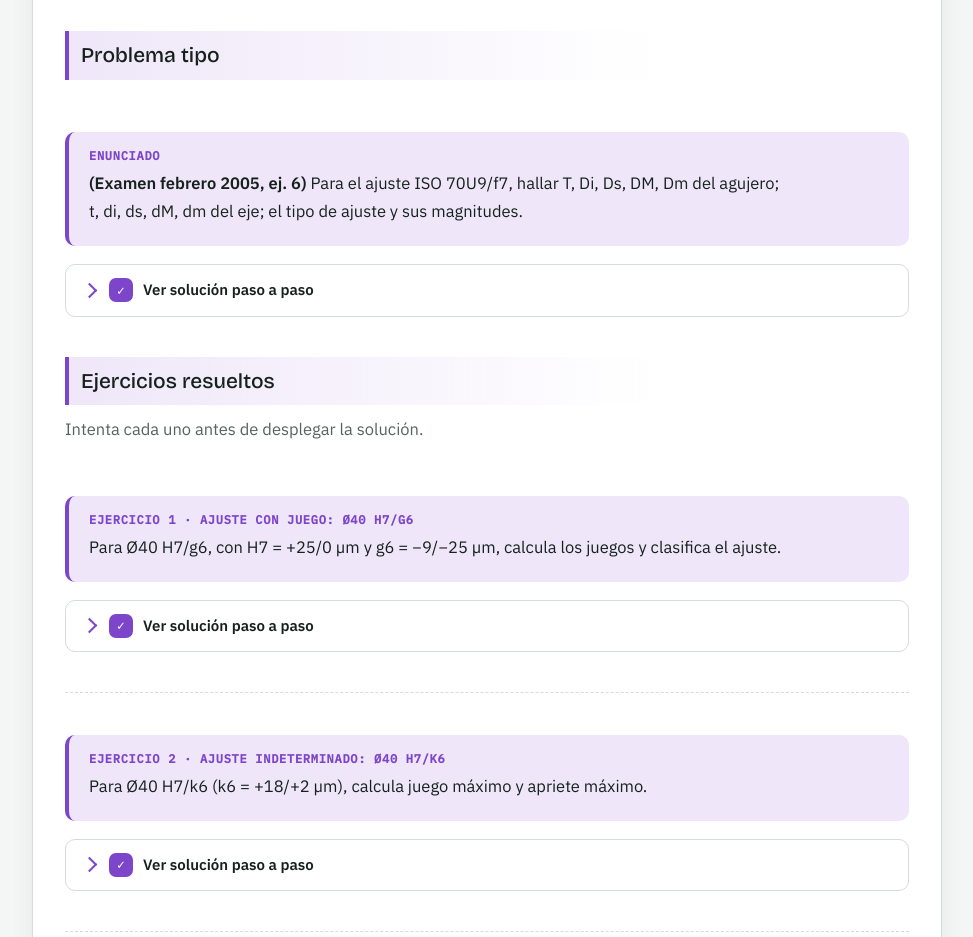
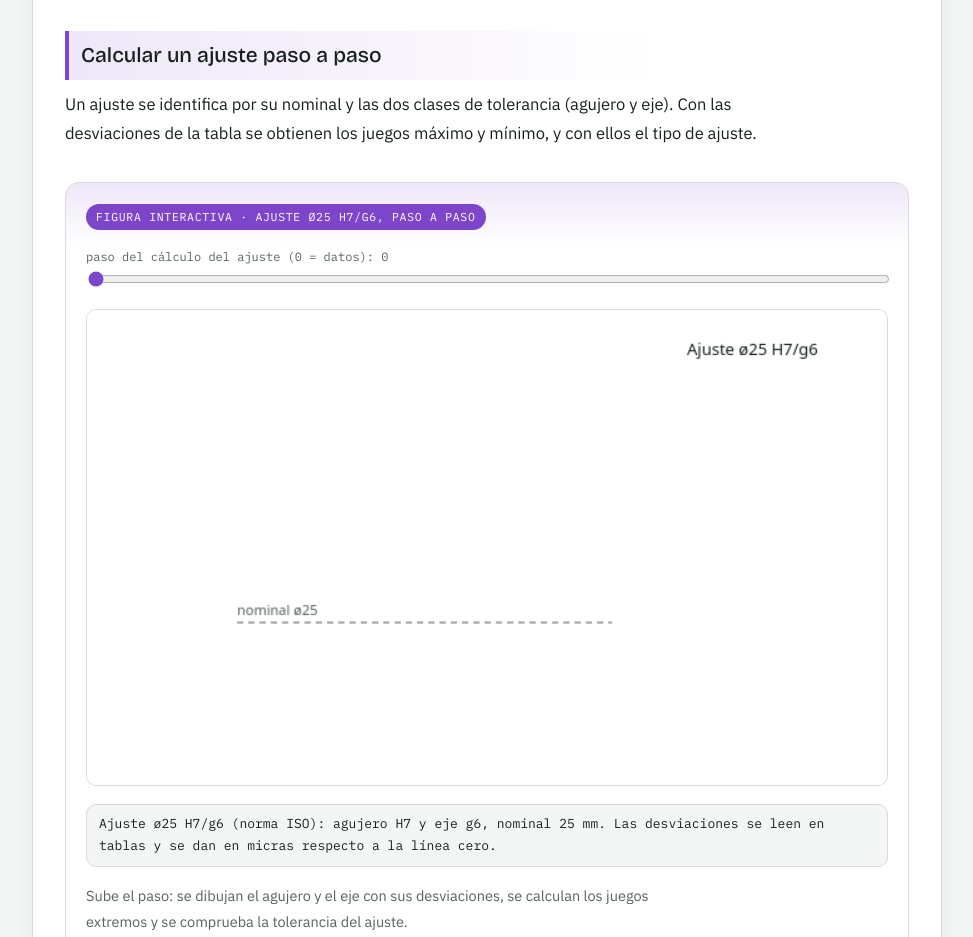
Before and after one commit to helionacon-ui/Expresi-n-gr-fica, a plain HTML site: page tema-10.html in a window 1280 px wide. Shown: the part 4646-5583 px from the top of the page, without its empty margins (288-1261 px from the left). Drawn offline with nearby package versions, Linux system fonts and the light colour scheme.

Commit message:
Tema 10: cálculo de un ajuste ø25 H7/g6 paso a paso (simulador interactivo)
Co-Authored-By: Claude Haiku 5.5 <noreply@anthropic.com>
Claude-Session: https://claude.ai/code/session_013s7DMYBpC24BhHBw2Uz9jU

```diff
--- a/sims.js
+++ b/sims.js
@@ -487,5 +487,48 @@ SIMS.contactor=el=>build(el,{w:640,h:400,
    rearme:'FR1 rearmado: el circuito queda listo; hace falta pulsar de nuevo SB2 (el enclavamiento se perdió).'};
   a.html(`${msg[st.acc]}<br><span class="hint">Circuito de fuerza a la izquierda (QS1 → KM1 → FR1 → M1) y de mando a la derecha. El examen pide identificar cada elemento y «explicar el funcionamiento general»: sigue siempre la corriente de la bobina.</span>`);}});
 
+/* ---- Ajuste ø25 H7/g6 paso a paso (desviaciones en µm) ---- */
+SIMS.ajustePaso=el=>build(el,{w:640,h:380,
+ sliders:[{k:'paso',v:0,min:0,max:6,step:1,l:'paso del cálculo del ajuste (0 = datos)',u:''}],
+ draw(a){a.clear();const p=a.st.paso;
+  const K={H:'#3a63c4',g:'#2c8a52',J:'#c43d63',T:'#b8730c'};
+  const Y=um=>250-um*4;
+  const hx=160,hw=80,gx=270,gw=80;
+  // línea cero (nominal)
+  a.line(120,Y(0),420,Y(0),C.muted,1.2,[5,4]);
+  a.txt('nominal ø25',120,Y(0)-6,C.muted,11,'left');
+  // agujero H7: EI = 0, ES = +21
+  if(p>=1){a.g.fillStyle=K.H;a.g.globalAlpha=0.35;a.g.fillRect(hx,Y(21),hw,Y(0)-Y(21));a.g.globalAlpha=1;
+    a.g.strokeStyle=K.H;a.g.lineWidth=2;a.g.strokeRect(hx,Y(21),hw,Y(0)-Y(21));
+    a.txt('agujero H7',hx+hw/2,Y(21)-10,K.H,12,'center');
+    a.txt('+21',hx-6,Y(21)+4,K.H,11,'right');a.txt('0',hx-6,Y(0)+4,K.H,11,'right');}
+  // eje g6: es = −7, ei = −20
+  if(p>=2){a.g.fillStyle=K.g;a.g.globalAlpha=0.35;a.g.fillRect(gx,Y(-7),gw,Y(-20)-Y(-7));a.g.globalAlpha=1;
+    a.g.strokeStyle=K.g;a.g.lineWidth=2;a.g.strokeRect(gx,Y(-7),gw,Y(-20)-Y(-7));
+    a.txt('eje g6',gx+gw/2,Y(-20)+18,K.g,12,'center');
+    a.txt('−7',gx+gw+6,Y(-7)+4,K.g,11,'left');a.txt('−20',gx+gw+6,Y(-20)+4,K.g,11,'left');}
+  // juego máximo (ES − ei) y mínimo (EI − es)
+  if(p>=3){const x=400;a.line(x,Y(21),x,Y(-20),K.J,2);a.line(x-5,Y(21),x+5,Y(21),K.J,2);a.line(x-5,Y(-20),x+5,Y(-20),K.J,2);
+    a.txt('J_máx',x+8,(Y(21)+Y(-20))/2,K.J,11,'left');}
+  if(p>=4){const x=440;a.line(x,Y(0),x,Y(-7),K.T,2.5);a.line(x-5,Y(0),x+5,Y(0),K.T,2);a.line(x-5,Y(-7),x+5,Y(-7),K.T,2);
+    a.txt('J_mín',x+8,(Y(0)+Y(-7))/2+4,K.T,11,'left');}
+  // paneles
+  const items=[[60,1,'Agujero H7: EI = 0, ES = +21 µm',K.H],[82,2,'Eje g6: ei = −20, es = −7 µm',K.g],
+    [104,3,'J_máx = ES − ei = 21 − (−20) = 41 µm',K.J],[126,4,'J_mín = EI − es = 0 − (−7) = 7 µm',K.T],
+    [148,5,'J_mín > 0 ⇒ ajuste con juego',C.text],[170,6,'T_aj = 41 − 7 = 34 µm = 21 + 13 ✓',C.text]];
+  a.txt('Ajuste ø25 H7/g6',480,36,C.text,13,'left');
+  items.forEach(([y,k,s,c])=>{if(p>=k)a.txt(s,480,y+14,c,10,'left');});
+  const T=[
+   'Ajuste ø25 H7/g6 (norma ISO): agujero H7 y eje g6, nominal 25 mm. Las desviaciones se leen en tablas y se dan en micras respecto a la línea cero.',
+   'Agujero H7: su desviación inferior es EI = 0 y la superior ES = +21 µm. Va de ø25,000 a ø25,021 mm.',
+   'Eje g6: desviaciones es = −7 µm y ei = −20 µm. Va de ø24,980 a ø24,993 mm.',
+   'Juego máximo: el agujero más grande con el eje más pequeño: J_máx = ES − ei = 21 − (−20) = 41 µm.',
+   'Juego mínimo: el agujero más pequeño con el eje más grande: J_mín = EI − es = 0 − (−7) = 7 µm.',
+   'Como J_mín > 0, el ajuste tiene juego en todos los casos: es un ajuste con holgura, nunca apriete.',
+   'Comprobación: la tolerancia del ajuste es J_máx − J_mín = 41 − 7 = 34 µm, que debe ser la suma de las tolerancias 21 (H7) + 13 (g6) = 34 µm ✓.'
+  ];
+  a.html(`<div>${T[p]}</div>`);
+ }});
+
 document.querySelectorAll('[data-sim]').forEach(el=>{const f=SIMS[el.dataset.sim];if(f)f(el);});
 })();
--- a/tema-10.html
+++ b/tema-10.html
@@ -39,6 +39,10 @@
 <h3 id="t10-metodo">Cómo se resuelve</h3>
 <ol class="steps"><li>Grupo de diámetros: localiza la fila (p. ej. 10 ∈ 6-10; 70 ∈ 65-80).</li><li>Letra → desviación fundamental (tabla): minúsculas a-h dan ds (negativa o 0); j-zc dan di; mayúsculas A-H dan Di (positiva o 0); J-ZC dan Ds.</li><li>Calidad → IT (tabla 1); la otra desviación se obtiene con T = Ds − Di.</li><li>Dimensiones límite y croquis con la zona de tolerancia respecto a la línea cero.</li><li>Tipo de ajuste: compara dm con DM y dM con Dm; calcula JM/Jm o AM/Am o ambos (TI).</li></ol>
 <div class="box trap"><h4>Trampas típicas</h4><ul><li>Confundir qué desviación da la tabla: para ejes a-h es la SUPERIOR ds; para j-zc la INFERIOR di (en agujeros, al revés).</li><li>Operar en mm y µm mezclados: pasa todo a µm y convierte al final.</li><li>Llamar juego a un ajuste indeterminado: comprueba los DOS límites.</li><li>No expresar la obtención de los valores: el enunciado avisa de que sin desarrollo no puntúa.</li></ul></div>
+<h3 id="t10-ajuste">Calcular un ajuste paso a paso</h3>
+<p>Un ajuste se identifica por su nominal y las dos clases de tolerancia (agujero y eje). Con las desviaciones de la tabla se obtienen los juegos máximo y mínimo, y con ellos el tipo de ajuste.</p>
+<figure class="fig"><p class="ft">Figura interactiva · ajuste ø25 H7/g6, paso a paso</p><div data-sim="ajustePaso"></div><figcaption>Sube el paso: se dibujan el agujero y el eje con sus desviaciones, se calculan los juegos extremos y se comprueba la tolerancia del ajuste.</figcaption></figure>
+<div class="box trap"><h4>Trampas típicas</h4><ul><li>Calcular el juego máximo con EI y es: el máximo sale de ES − ei.</li><li>Olvidar el signo de las desviaciones negativas del eje.</li><li>Confundir el tipo de ajuste: si J_mín es positivo es con juego; si J_máx es negativo es con apriete.</li></ul></div>
 <h3 id="t10-problema">Problema tipo</h3>
 <div class="prob"><div class="enun"><p class="et">Enunciado</p><p><b>(Examen febrero 2005, ej. 6)</b> Para el ajuste ISO 70U9/f7, hallar T, Di, Ds, DM, Dm del agujero; t, di, ds, dM, dm del eje; el tipo de ajuste y sus magnitudes.</p></div>
 <details class="paso"><summary><span class="pn">✓</span>Ver solución paso a paso</summary><div class="inner"><p><b>Agujero 70U9</b> (70 ∈ 65-80): la letra U da la desviación superior: Ds = −102 µm (tabla, U calidad ≥8... para ≤7 se usa la columna correspondiente: −102); IT9(50-80) = 74 µm ⇒ Di = Ds − T = −102 − 74 = −176 µm. DM = 70 − 0,102 = 69,898 mm; Dm = 70 − 0,176 = 69,824 mm.</p>
```
